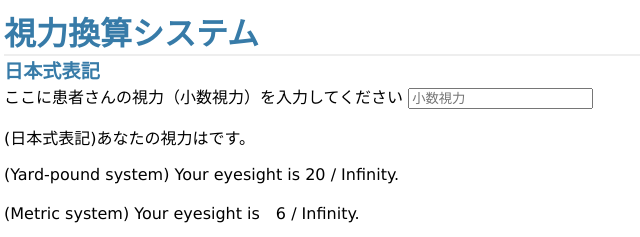
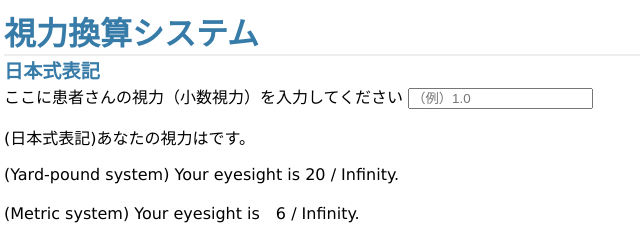
Before and after one commit to riow1983/riow1983.github.io, a plain HTML site: page visual_acuity_conversion/index.html in a window 1280 px wide. Shown: the top 237 px of the page, 4-644 px from the left. Drawn offline with nearby package versions, Linux system fonts and the light colour scheme.

Commit message:
changed the text of placeholder

```diff
--- a/visual_acuity_conversion/index.html
+++ b/visual_acuity_conversion/index.html
@@ -12,7 +12,7 @@
 <h2> 日本式表記 </h2>
 <div id="app">
 ここに患者さんの視力（小数視力）を入力してください
-<input v-model="number" placeholder="小数視力">
+<input v-model="number" placeholder="（例）1.0">
   <p>(日本式表記)あなたの視力は{{ number }}です。</p>
   <p>(Yard-pound system) Your eyesight is 20 / {{ us_number }}.</p>
   <p>(Metric system) Your eyesight is　6 / {{ eu_number }}.</p>
```
